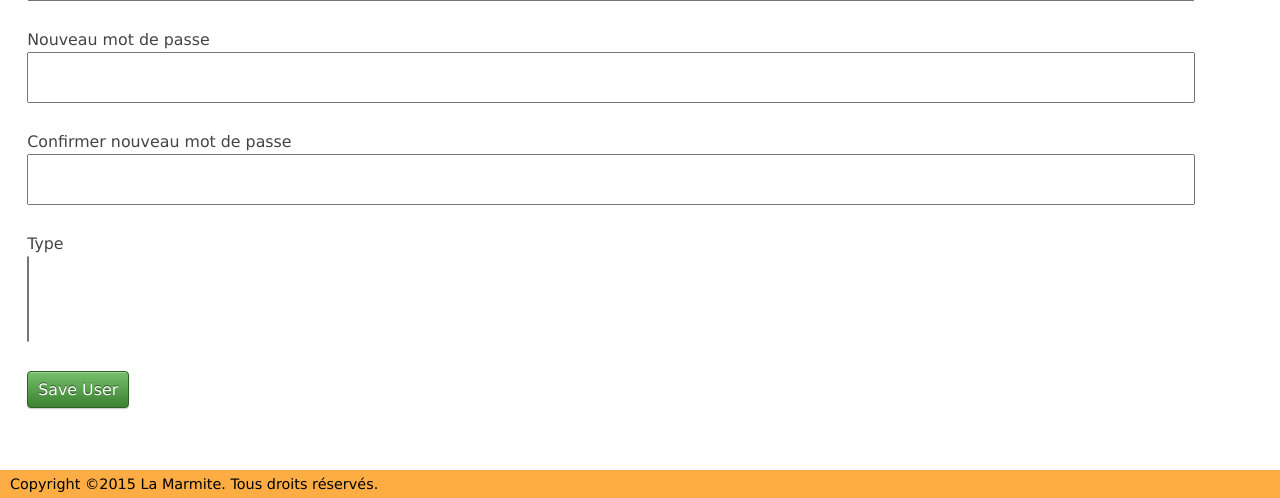
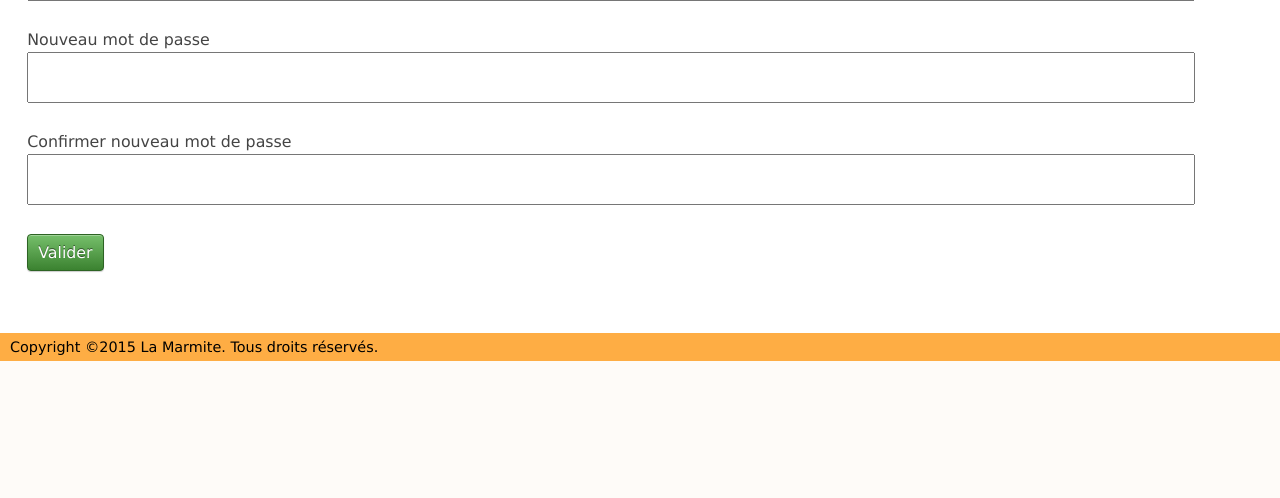
Before and after one commit to NeoLied/AccorderieCakePhp, a CakePHP app: the page made by app/View/Users/edit.ctp in a window 1280 px wide. Shown: the part 935-1433 px from the top of the page. After the commit the page ends 1296 px from the top, so only its background shows below. Run offline with PHP 8.4 and a stand-in for CakePHP, Linux system fonts and the light colour scheme; the template is opened without the code that fills it: most values are stand-ins (such as "Sample title", 1, 10 or a date in 2020); form fields are guessed from the names that the template uses; some libraries are stand-ins or nearby versions.

Commit message:
Modifications de libellés

```diff
--- a/app/View/Annonces/edit.ctp
+++ b/app/View/Annonces/edit.ctp
@@ -9,5 +9,5 @@ echo $this->Form->input('temps_requis', array(
       'options' => array(0,1, 2, 3, 4, 5)
   ));
 echo $this->Form->input('id', array('type' => 'hidden'));
-echo $this->Form->end('Save Annonce');
+echo $this->Form->end('Valider');
 ?>
--- a/app/View/Users/edit.ctp
+++ b/app/View/Users/edit.ctp
@@ -33,12 +33,12 @@ echo $this->Form->input('passwordnewconfirm',
 		'value' => '',
 		'type' => 'password'));
 
-echo $this->Form->input('type', array(
+/*echo $this->Form->input('type', array(
 	'type' => 'select',
     'options' => $type,
     'multiple' => 'checkbox'
-  ));
+  ));*/
 
 echo $this->Form->input('id', array('type' => 'hidden'));
-echo $this->Form->end('Save User');
+echo $this->Form->end('Valider');
 ?>
--- a/app/View/Users/login.ctp
+++ b/app/View/Users/login.ctp
@@ -9,5 +9,5 @@
 	<?php echo $this->Form->input('username');
 		  echo $this->Form->input('password'); ?>
 </fieldset>
-<?php echo $this->Form->end(__('login')); ?>
+<?php echo $this->Form->end(__('Connexion')); ?>
 </div>
```
